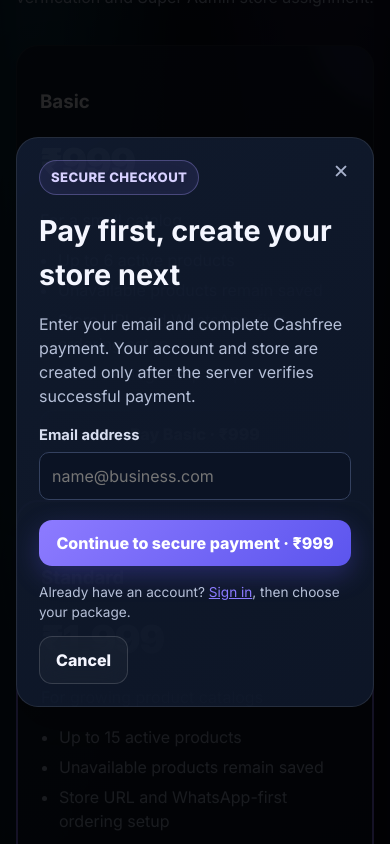
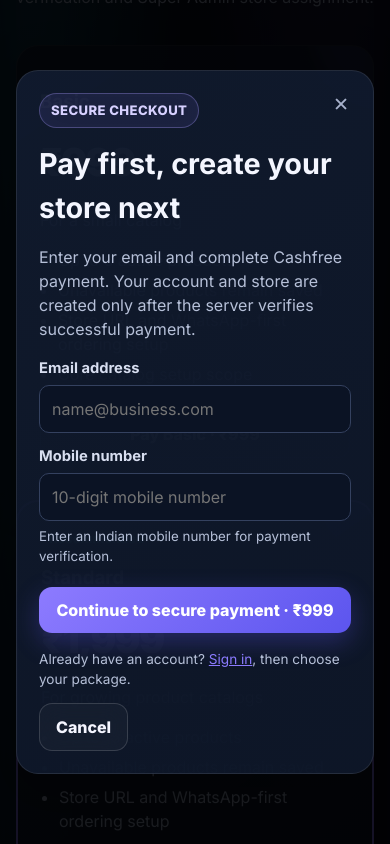
Before and after one commit to geniedevs26/GenieDevs, a React (Vite) app: page / in a window 390 px wide. Both pictures are taken after a click on the button "Pay Basic · ₹999". Shown: the part 2878-3722 px from the top of the page. Built offline with nearby package versions, Linux system fonts and the light colour scheme.

Commit message:
Collect real customer mobile for Cashfree guest checkout

```diff
--- a/src/components/LandingPage.tsx
+++ b/src/components/LandingPage.tsx
@@ -8,6 +8,7 @@ interface LandingPageProps {
 export const LandingPage: React.FC<LandingPageProps> = ({ onNavigate }) => {
   const [checkoutPlan, setCheckoutPlan] = useState<string | null>(null);
   const [guestEmail, setGuestEmail] = useState('');
+  const [guestPhone, setGuestPhone] = useState('');
   const [checkoutLoading, setCheckoutLoading] = useState(false);
   const [checkoutNotice, setCheckoutNotice] = useState<{ text: string; type: 'ok' | 'err' | '' } | null>(null);
 
@@ -61,7 +62,7 @@ export const LandingPage: React.FC<LandingPageProps> = ({ onNavigate }) => {
     try {
       const email = guestEmail.trim().toLowerCase();
       const { data, error } = await supabase.functions.invoke('cashfree-payments', {
-        body: { action: 'create-guest-order', email, plan_name: checkoutPlan },
+        body: { action: 'create-guest-order', email, phone: guestPhone.trim(), plan_name: checkoutPlan },
       });
       if (error || !data?.success || !data.payment_session_id || !data.order_id || !data.claim_secret) {
         throw new Error(data?.error || error?.message || 'Could not prepare payment.');
@@ -153,6 +154,23 @@ export const LandingPage: React.FC<LandingPageProps> = ({ onNavigate }) => {
                   placeholder="name@business.com"
                   autoComplete="email"
                 />
+              </div>
+              <div className="field">
+                <label>Mobile number</label>
+                <input
+                  type="tel"
+                  required
+                  inputMode="numeric"
+                  autoComplete="tel-national"
+                  pattern="[6-9][0-9]{9}"
+                  minLength={10}
+                  maxLength={10}
+                  value={guestPhone}
+                  onChange={(e) => setGuestPhone(e.target.value.replace(/\\D/g, '').slice(0, 10))}
+                  placeholder="10-digit mobile number"
+                  aria-describedby="guest-phone-help"
+                />
+                <small id="guest-phone-help" className="muted">Enter an Indian mobile number for payment verification.</small>
               </div>
               <button
                 className="btn primary"
```
